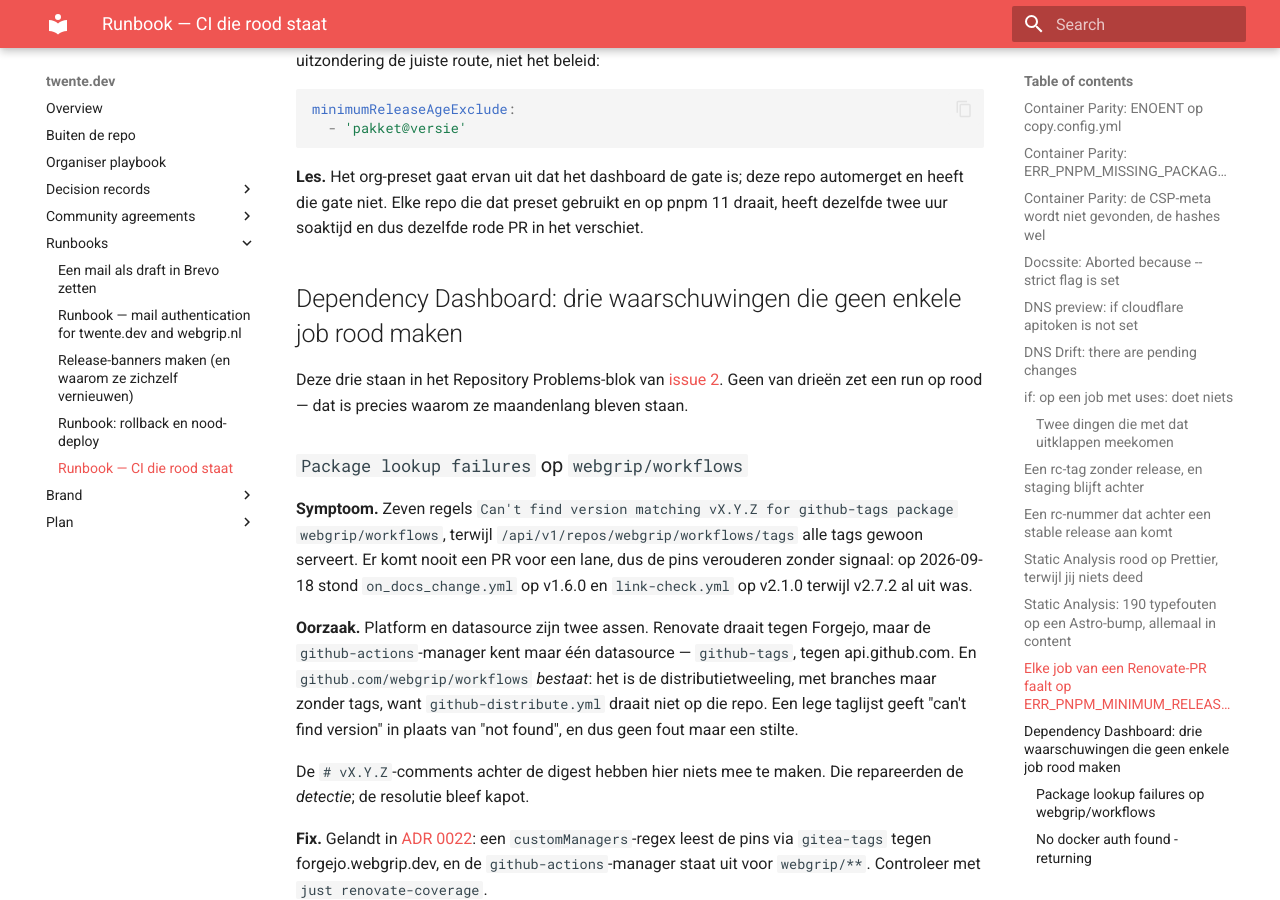
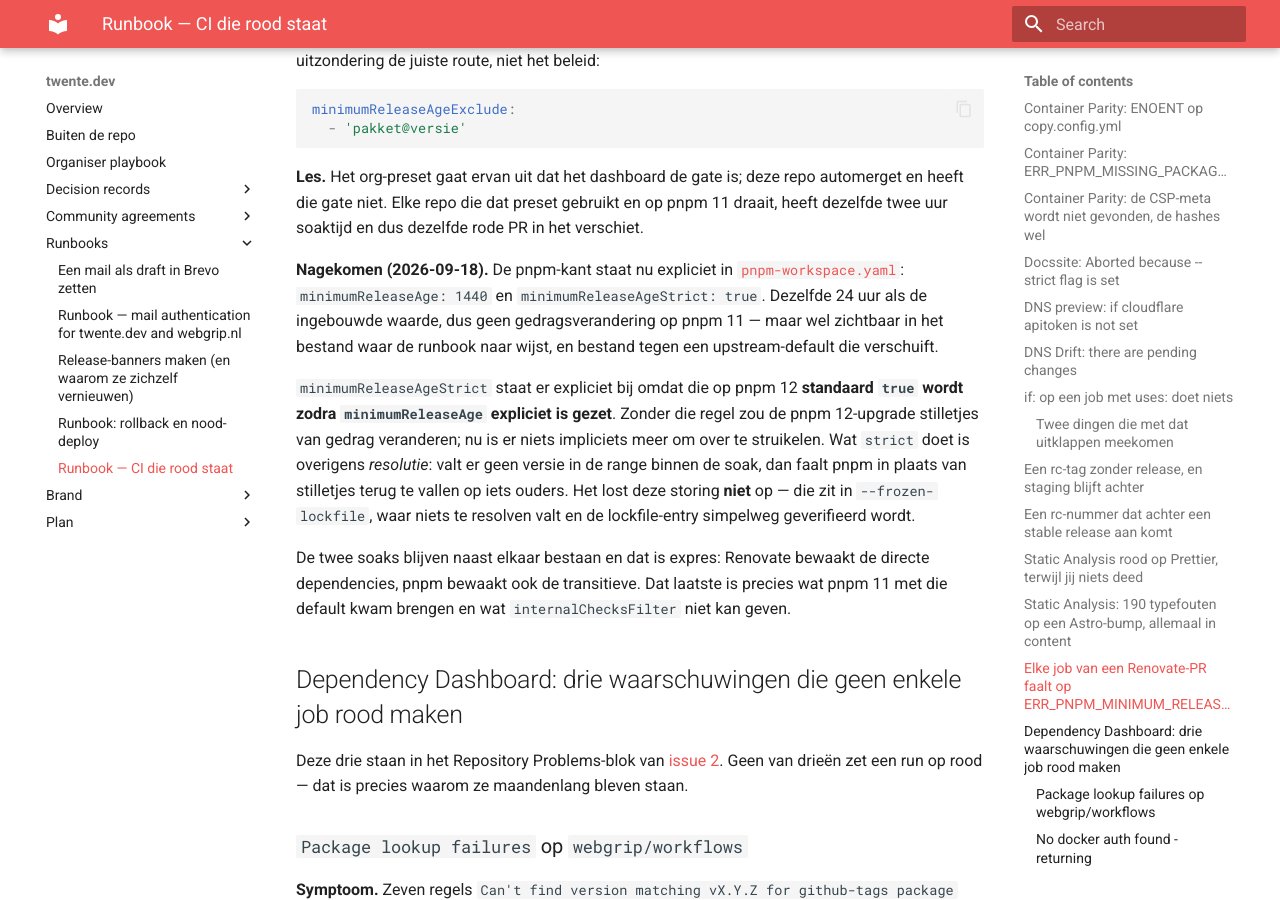
Before and after one commit to webgrip/twente.dev, an MkDocs documentation site: the page built from docs/runbooks/ci-failures.md, in a window 1280 px wide and 900 px high, scrolled down 9981 px. Built offline with MkDocs 1.6.1 and Material for MkDocs 9.7.7, drawn with Linux system fonts in a browser that asks for light colours.

Commit message:
fix(deps): de pnpm-soaktijd staat expliciet, zodat pnpm 12 hem niet stil omzet
1440 minuten is dezelfde waarde als de ingebouwde default, dus op pnpm 11
verandert er niets. Expliciet maken doet twee dingen: het staat zichtbaar in het
bestand waar de runbook naar wijst, en het is bestand tegen een upstream-default
die verschuift.

minimumReleaseAgeStrict staat er expliciet bij omdat pnpm 12 die standaard op
true zet zodra minimumReleaseAge expliciet is. Zonder deze regel zou de
pnpm 12-upgrade stil van gedrag veranderen. Beide keys zijn tegen pnpm 12's
validator gehouden, die onbekende workspace-settings wel weigert.

Co-Authored-By: Claude Opus 5 (1M context) <noreply@anthropic.com>

```diff
--- a/docs/runbooks/ci-failures.md
+++ b/docs/runbooks/ci-failures.md
@@ -438,6 +438,23 @@ minimumReleaseAgeExclude:
 die gate niet. Elke repo die dat preset gebruikt en op pnpm 11 draait, heeft dezelfde twee uur
 soaktijd en dus dezelfde rode PR in het verschiet.
 
+**Nagekomen (2026-09-18).** De pnpm-kant staat nu expliciet in
+[`pnpm-workspace.yaml`](https://forgejo.webgrip.dev/webgrip/twente.dev/src/branch/development/pnpm-workspace.yaml):
+`minimumReleaseAge: 1440` en `minimumReleaseAgeStrict: true`. Dezelfde 24 uur als de ingebouwde
+waarde, dus geen gedragsverandering op pnpm 11 — maar wel zichtbaar in het bestand waar de runbook
+naar wijst, en bestand tegen een upstream-default die verschuift.
+
+`minimumReleaseAgeStrict` staat er expliciet bij omdat die op pnpm 12 **standaard `true` wordt zodra
+`minimumReleaseAge` expliciet is gezet**. Zonder die regel zou de pnpm 12-upgrade stilletjes van
+gedrag veranderen; nu is er niets impliciets meer om over te struikelen. Wat `strict` doet is
+overigens _resolutie_: valt er geen versie in de range binnen de soak, dan faalt pnpm in plaats van
+stilletjes terug te vallen op iets ouders. Het lost deze storing **niet** op — die zit in
+`--frozen-lockfile`, waar niets te resolven valt en de lockfile-entry simpelweg geverifieerd wordt.
+
+De twee soaks blijven naast elkaar bestaan en dat is expres: Renovate bewaakt de directe
+dependencies, pnpm bewaakt ook de transitieve. Dat laatste is precies wat pnpm 11 met die default
+kwam brengen en wat `internalChecksFilter` niet kan geven.
+
 ## Dependency Dashboard: drie waarschuwingen die geen enkele job rood maken
 
 Deze drie staan in het Repository Problems-blok van
--- a/pnpm-workspace.yaml
+++ b/pnpm-workspace.yaml
@@ -1,6 +1,9 @@
 allowBuilds:
   esbuild: true
   workerd: true
+
+minimumReleaseAge: 1440
+minimumReleaseAgeStrict: true
 
 minimumReleaseAgeExclude:
   - "@typescript-eslint/eslint-plugin@8.66.0"
```
